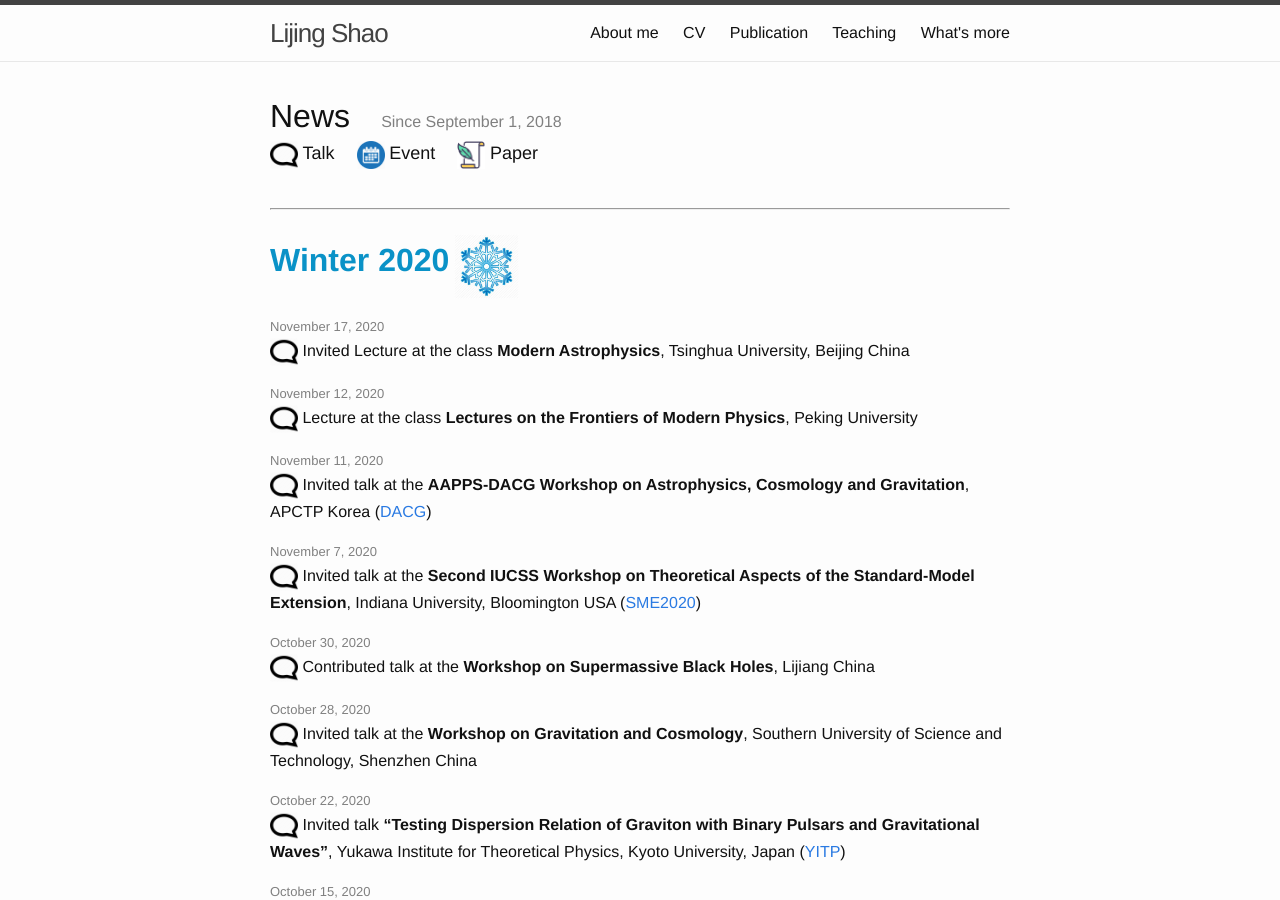
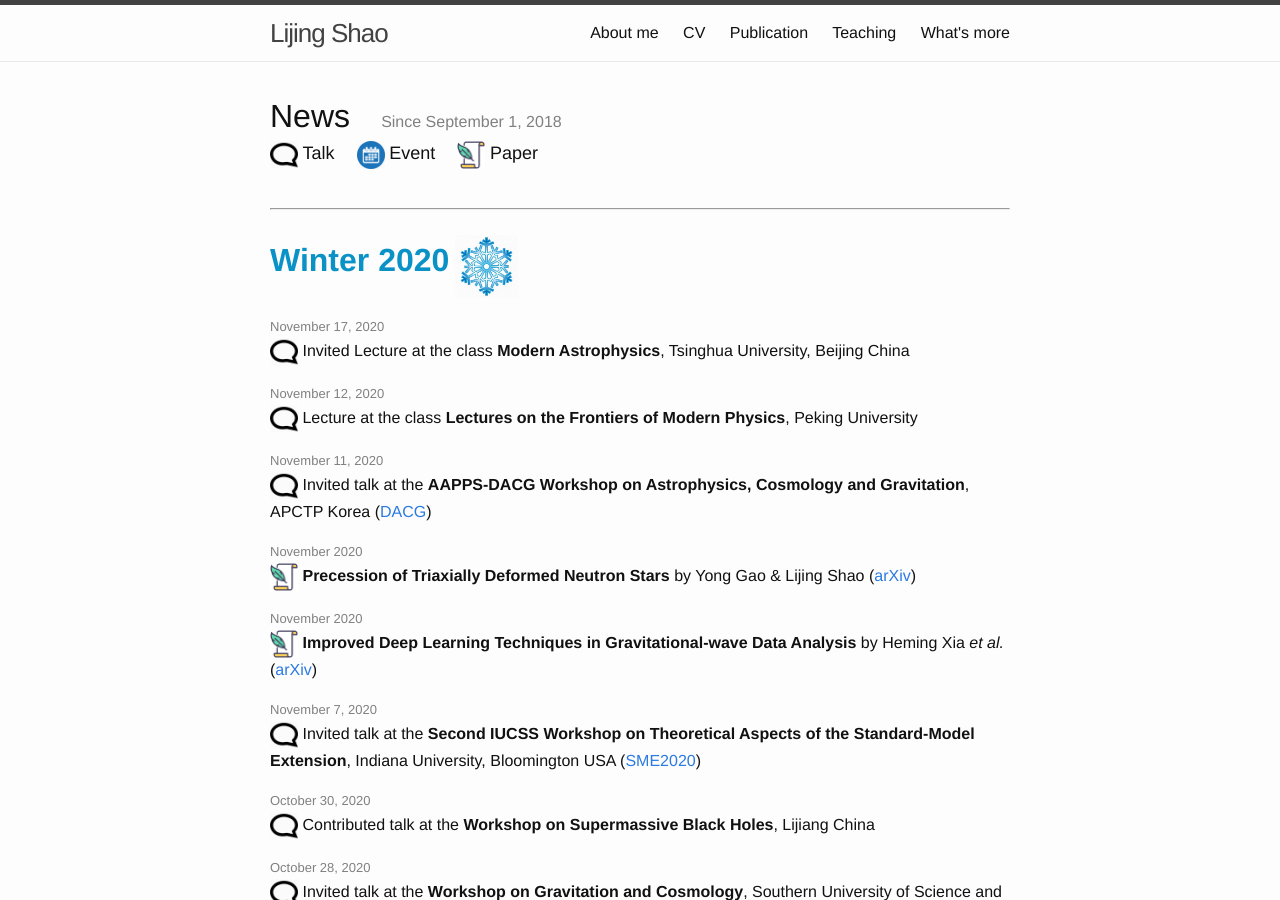
Before and after one commit to Friendshao/Friendshao.github.io, a Jekyll site: the page built from index.html, in a window 1280 px wide and 900 px high. Built offline with Jekyll 4.4.1, drawn with Linux system fonts in a browser that asks for light colours; formulas are drawn with MathJax 3.

Commit message:
add 2 papers

```diff
--- a/index.html
+++ b/index.html
@@ -167,6 +167,20 @@ layout: default
     Invited talk at the <b>AAPPS-DACG Workshop on Astrophysics, Cosmology
     and Gravitation</b>, APCTP Korea
     (<a href="http://www.apctp.org/plan.php/AAPPS-DACG-Workshop">DACG</a>)
+    <p></p>
+
+    <font color="grey" size="2">November 2020</font> <br>
+    <img src="img/paper.png" style="height:28px;">
+    <b>Precession of Triaxially Deformed Neutron Stars</b>
+    by Yong Gao & Lijing Shao
+    (<a href="https://arxiv.org/abs/2011.04472">arXiv</a>)
+    <p></p>
+
+    <font color="grey" size="2">November 2020</font> <br>
+    <img src="img/paper.png" style="height:28px;">
+    <b>Improved Deep Learning Techniques in Gravitational-wave Data Analysis</b>
+    by Heming Xia <i>et al.</i>
+    (<a href="https://arxiv.org/abs/2011.04418">arXiv</a>)
     <p></p>
 
     <font color="grey" size="2">November 7, 2020</font> <br>
```
Also changed, not shown: docs/publist.md (+9 -1 lines).
